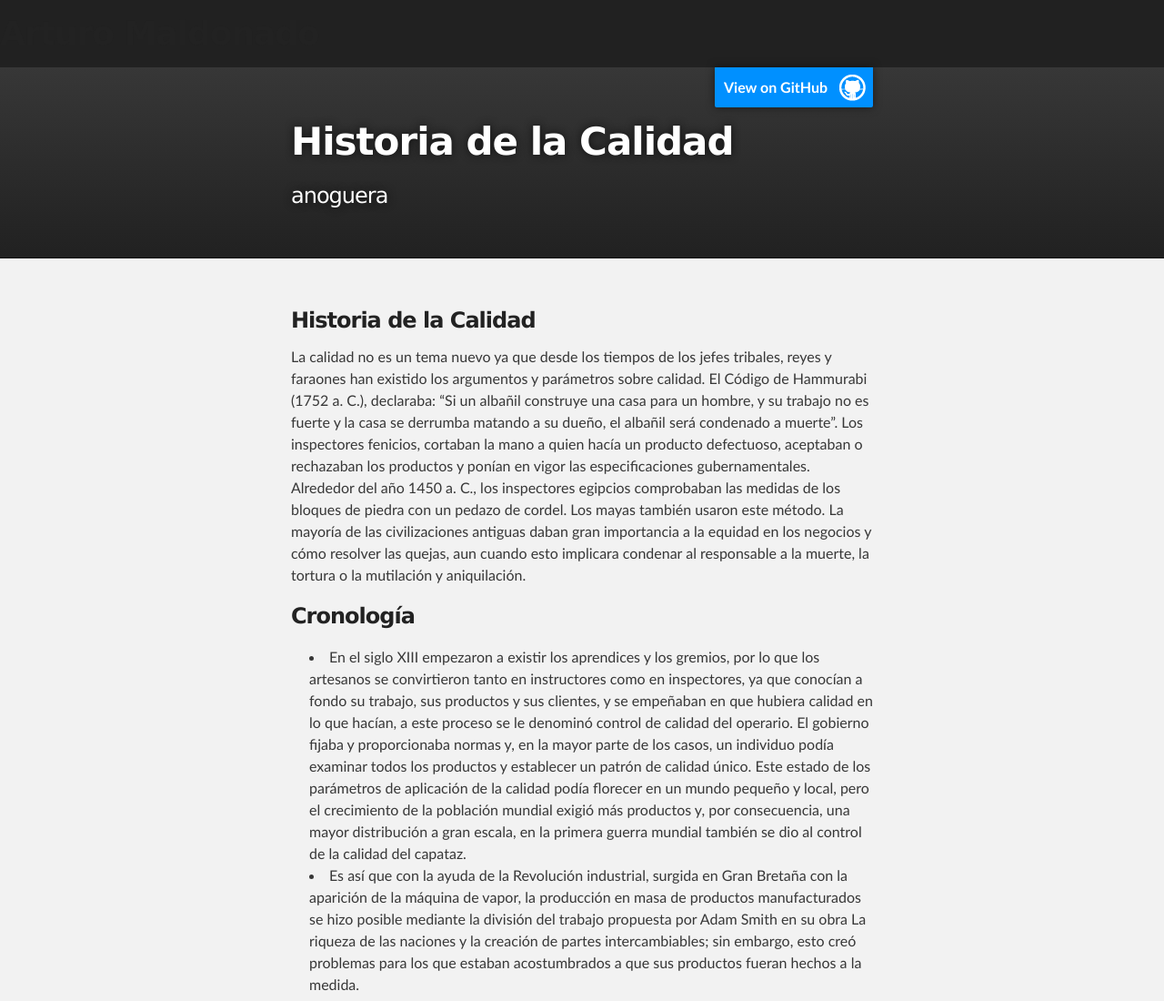
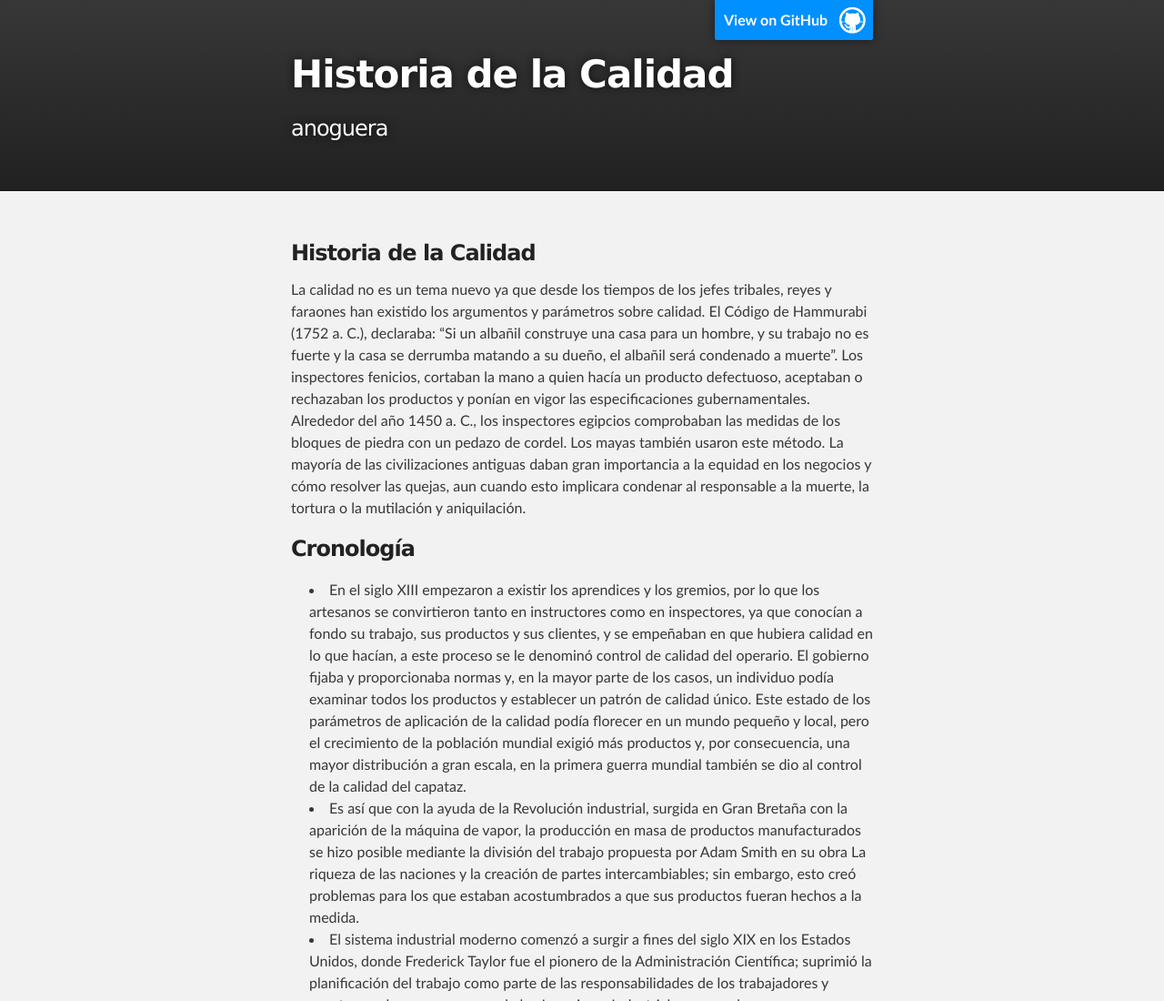
Before and after one commit to anoguera/anoguera.github.io, a plain HTML site: page index.html in a window 1280 px wide. Shown: the top 1100 px of the page at 91% size. Drawn offline with nearby package versions, Linux system fonts and the light colour scheme.

Commit message:
Update index.html

```diff
--- a/index.html
+++ b/index.html
@@ -9,7 +9,7 @@
     <link rel="stylesheet" type="text/css" media="screen" href="stylesheets/stylesheet.css">
     <script class="jsbin" src="http://ajax.googleapis.com/ajax/libs/jquery/1.4.2/jquery.min.js"></script>
     <title> Historia de la Calidad</title>
-    <h1 id="titulo_header">Arturo Maldonado</h1>
+
     <style>
 #right_corner {
   width:120px;
```
